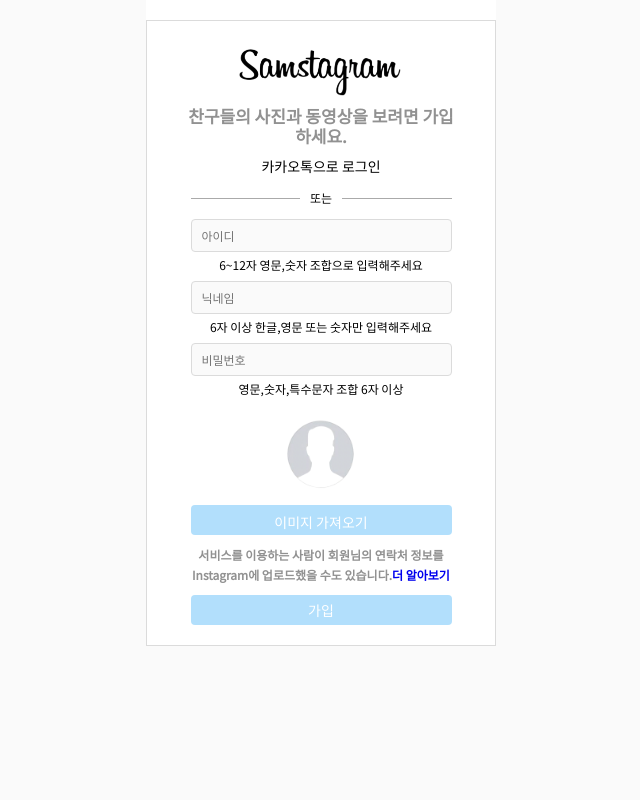
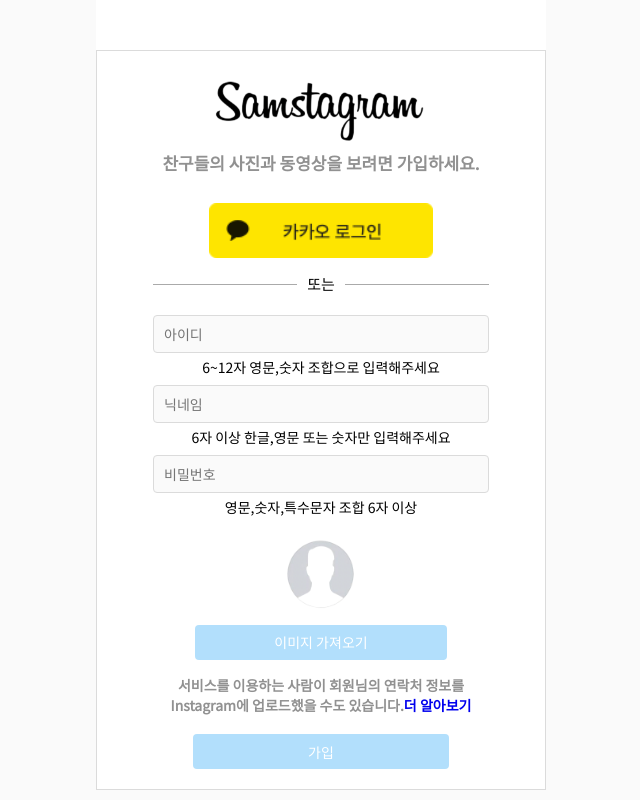
Before and after one commit to Yoonwonsuh/projectweek7, a React (Create React App) app: page /signup in a window 1280 px wide. Shown: the whole page, without its empty margins (319-959 px from the left). Built offline with nearby package versions, Linux system fonts and the light colour scheme.

Commit message:
perf: css, 좋아요

```diff
--- a/src/commponent/HorizontalLine/HorizontalLine.scss
+++ b/src/commponent/HorizontalLine/HorizontalLine.scss
@@ -8,5 +8,5 @@
 .line {
   background: #fff;
   padding: 0 10px;
-  font-size: 12px;
+  font-size: 15px;
 }
--- a/src/commponent/detail/Detail.jsx
+++ b/src/commponent/detail/Detail.jsx
@@ -13,6 +13,7 @@
   getCommentsThunk,
   deleteCommentThunk,
   addCommentsThunk,
+  CommentLikeCntThunk,
 } from "../../redux/modules/commentsSlice";
 import "./Detail.scss";
 import {
@@ -83,8 +84,11 @@
     dispatch(detailLikeThunk(detailPost.postId));
     dispatch(onDetailLikeHandler(detailPost.postId));
   };
-
-  const onLikeCommentClick = () => {};
+  // comment.postId
+  const onLikeCommentClick = (comment) => {
+    console.log(comment);
+    dispatch(CommentLikeCntThunk(comment));
+  };
 
   return (
     <>
@@ -150,17 +154,17 @@
                             </div>
                           </div>
                           <div className="DetailCommentLike">
-                            {detailPost.isLike ? (
+                            {comment.isLike ? (
                               <BsHeartFill
                                 color="red"
                                 onClick={() => {
-                                  onLikeCommentClick();
+                                  onLikeCommentClick(comment);
                                 }}
                               />
                             ) : (
                               <BsHeart
                                 onClick={() => {
-                                  onLikeCommentClick();
+                                  onLikeCommentClick(comment);
                                 }}
                               />
                             )}
--- a/src/commponent/login/LoginForm.scss
+++ b/src/commponent/login/LoginForm.scss
@@ -139,31 +139,15 @@
   }
   input {
     width: 75%;
-    height: 36px;
+    height: 38px;
     background-color: #fafafa;
     border: 1px solid #dbdbdb;
     // margin-bottom: px;
     border-radius: 3px;
-    font-size: 12px;
+    font-size: 14px;
     align-items: center;
     padding-left: 10px;
   }
-  // button {
-  //   border: none;
-  //   background-color: #b2dffc;
-  //   font: inherit;
-  //   color: white;
-  //   vertical-align: baseline;
-  //   margin: 0 40px 6px;
-  //   width: 75%;
-  //   height: 30px;
-  //   border-radius: 4px;
-  //   margin-bottom: 20px;
-  //   cursor: pointer;
-  // &:hover {
-  //   background-color: #2e95f6;
-  // }
-  //   }
 }
 .loginBtn {
   border: none;
@@ -173,7 +157,7 @@
   vertical-align: baseline;
   margin: 0 40px 6px;
   width: 75%;
-  height: 30px;
+  height: 35px;
   border-radius: 4px;
   margin-bottom: 20px;
   cursor: pointer;
@@ -186,7 +170,7 @@
   vertical-align: baseline;
   margin: 0 40px 6px;
   width: 75%;
-  height: 30px;
+  height: 35px;
   border-radius: 4px;
   margin-bottom: 20px;
   cursor: pointer;
@@ -203,7 +187,7 @@
   cursor: pointer;
 }
 .checkpw {
-  font-size: 14px;
+  font-size: 16px;
   color: #385285;
   font-weight: 600;
   margin-bottom: 21px;
@@ -223,7 +207,7 @@
   font-size: 14px;
 
   div {
-    font-size: 14px;
+    font-size: 18px;
     margin-right: 20px;
     // margin: auto;
     &:last-child {
@@ -237,16 +221,18 @@
   display: flex;
   flex-direction: column;
   align-items: center;
+  margin-top: 20px;
 
   p {
-    font-size: 16px;
+    font-size: 18px;
     line-height: 18px;
     text-align: center;
+    margin-bottom: 5px;
   }
   img {
     justify-content: center;
     margin: 10px 0 10px 0;
-    width: 300px;
+    width: 400px;
   }
 }
 
@@ -292,31 +278,15 @@
   }
   input {
     width: 75%;
-    height: 36px;
+    height: 38px;
     background-color: #fafafa;
     border: 1px solid #dbdbdb;
     // margin-bottom: px;
     border-radius: 3px;
-    font-size: 12px;
+    font-size: 14px;
     align-items: center;
     padding-left: 10px;
   }
-  // button {
-  //   border: none;
-  //   background-color: #b2dffc;
-  //   font: inherit;
-  //   color: white;
-  //   vertical-align: baseline;
-  //   margin: 0 40px 6px;
-  //   width: 75%;
-  //   height: 30px;
-  //   border-radius: 4px;
-  //   margin-bottom: 20px;
-  //   cursor: pointer;
-  //   &:hover {
-  //     background-color: #2e95f6;
-  //   }
-  // }
 }
 .S-loginsmallDiv {
   display: flex;
@@ -329,7 +299,7 @@
   cursor: pointer;
 }
 .S-checkpw {
-  font-size: 14px;
+  font-size: 16px;
   color: #385285;
   font-weight: 600;
   margin-bottom: 21px;
@@ -340,7 +310,7 @@
   border: 1px solid #dbdbdb;
   border-radius: 1px;
   margin: 0 0 10px;
-  padding: 20px 0;
+  padding: 22px 0;
   justify-content: center;
   align-items: center;
   display: flex;
@@ -349,7 +319,7 @@
   font-size: 14px;
 
   div {
-    font-size: 14px;
+    font-size: 18px;
     margin-right: 20px;
     // margin: auto;
     &:last-child {
@@ -363,15 +333,17 @@
   display: flex;
   flex-direction: column;
   align-items: center;
+  margin-top: 20px;
 
   p {
-    font-size: 16px;
+    font-size: 18px;
     line-height: 18px;
     text-align: center;
+    margin-bottom: 5px;
   }
   img {
     justify-content: center;
     margin: 10px 0 10px 0;
-    width: 300px;
+    width: 400px;
   }
 }
--- a/src/commponent/signupform/SignupForm.jsx
+++ b/src/commponent/signupform/SignupForm.jsx
@@ -4,7 +4,7 @@
 import { useNavigate } from "react-router-dom";
 import "./SignupForm.scss";
 import logo from "../../img/logo.png";
-import appimg from "../../img/appimg.png";
+import kakao_login from "../../img/kakao_login.png";
 import profileimg from "../../img/profileimg.png";
 import HorizontalLine from "../HorizontalLine/HorizontalLine";
 import { signupDB } from "../../redux/modules/memberSlice";
@@ -24,7 +24,10 @@
   const [memIdCheck, setMemIdCheck] = useState(false);
   const [nickCheck, setNickCheck] = useState(false);
   const [passCheck, setPassChekc] = useState(false);
+  // 이미지 파일
   const [files, setFiles] = useState("");
+  //가입 버튼 활성화
+  const [btnState, setBtnState] = useState(false);
 
   // password 특수문자, 숫자, 영어 검사를 위한 정규식표현.
   const specialLetter = newMember.password.search(
@@ -89,6 +92,16 @@
   const onChangeHandler = (e) => {
     const { name, value } = e.target;
     setNewMember({ ...newMember, [name]: value });
+
+    if (
+      newMember.memberId &&
+      newMember.nickname &&
+      newMember.password.length > 4
+    ) {
+      setBtnState(true);
+    } else {
+      setBtnState(false);
+    }
   };
 
   // 선택된 파일 읽기
@@ -134,7 +147,7 @@
           <div>
             <img src={logo} />
             <p>찬구들의 사진과 동영상을 보려면 가입하세요.</p>
-            <div> 카카오톡으로 로그인 </div>
+            <img src={kakao_login} className="S-kakao" />
           </div>
           <HorizontalLine text={"또는"} />
           <div className="signupInput">
@@ -208,13 +221,17 @@
               />
             </div>
             <p className="signupInfor">
-              서비스를 이용하는 사람이 회원님의 연락처 정보를 Instagram에
-              업로드했을 수도 있습니다.
+              서비스를 이용하는 사람이 회원님의 연락처 정보를
+              <br /> Instagram에 업로드했을 수도 있습니다.
               <a href="https://www.facebook.com/help/instagram/261704639352628">
                 더 알아보기
               </a>
             </p>
-            <button className="signinBtn" type="sumbit">
+            <button
+              className="signinBtn"
+              type="sumbit"
+              disabled={btnState ? false : true}
+            >
               가입
             </button>
           </div>
--- a/src/commponent/signupform/SignupForm.scss
+++ b/src/commponent/signupform/SignupForm.scss
@@ -3,11 +3,11 @@
   height: 100vh;
 }
 .siginupContainer {
-  max-width: 350px;
+  max-width: 450px;
   margin: 0px auto;
   display: flex;
   background-color: white;
-  padding-top: 20px;
+  padding-top: 50px;
   flex-direction: column;
   align-items: center;
 }
@@ -24,12 +24,14 @@
       display: flex;
       flex-direction: column;
       align-items: center;
+      margin-bottom: 10px;
     }
     // 카카오톡으로 로그인하기
     &:last-child {
       font-size: 14px;
       // cursor: pointer;
       margin-bottom: 10px;
+      margin-top: 10px;
     }
     //로고
     img {
@@ -42,7 +44,7 @@
       font-size: 17px;
       font-weight: 600;
       line-height: 20px;
-      margin: 0 40px 10px;
+      margin: 0 40px 30px;
       text-align: center;
     }
   }
@@ -54,27 +56,27 @@
   }
   .inforBox {
     width: 75%;
-    height: 33px;
+    height: 38px;
     background-color: #fafafa;
     border: 1px solid #dbdbdb;
     margin-bottom: 10px;
     border-radius: 4px;
     padding-left: 10px;
-    font-size: 12px;
+    font-size: 14px;
   }
   .signupAlert {
-    font-size: 12px;
+    font-size: 14px;
     margin-bottom: 8px;
     margin-top: -6px;
   }
   .signupAlertRed {
-    font-size: 12px;
+    font-size: 14px;
     margin-bottom: 8px;
     margin-top: -6px;
     color: red;
   }
   .signupAlertGreen {
-    font-size: 12px;
+    font-size: 14px;
     margin-bottom: 8px;
     margin-top: -6px;
     color: green;
@@ -104,8 +106,8 @@
     font: inherit;
     color: white;
     vertical-align: middle;
-    width: 100%;
-    height: 30px;
+    width: 75%;
+    height: 35px;
     border-radius: 4px;
     font-size: 14px;
     padding-top: 7px;
@@ -123,22 +125,22 @@
     border: 0;
   }
   .signupInfor {
-    font-size: 12px;
-    margin-top: -10px;
+    font-size: 14px;
+    margin-bottom: 19px;
   }
   .signinBtn {
     border: none;
-    background-color: #b2dffc;
+    background-color: #0095f6;
     font: inherit;
     color: white;
     vertical-align: baseline;
-    width: 75%;
-    height: 30px;
+    width: 57%;
+    height: 35px;
     border-radius: 4px;
     margin-bottom: 10px;
     cursor: pointer;
-    &:hover {
-      background-color: #2e95f6;
-    }
+  }
+  .signinBtn:disabled {
+    background-color: #b2dffc;
   }
 }
--- a/src/redux/modules/commentsSlice.js
+++ b/src/redux/modules/commentsSlice.js
@@ -52,16 +52,22 @@
     }
   }
 );
-// // 댓글 좋아요 /posts/{postId}/comments/{commentId}/like
-// export const CommentLikeCntThunk = createAsyncThunk (
-//   "CommentLikeCntThunk",async{payload,thunkAPI}=>{
-//     try {
-//       const response = await instance.post(`posts/${payload.postId}/comments/${payload.commentId}/like`);
-
-//     }
-//   }
-
-// )
+// 댓글 좋아요 /posts/{postId}/comments/{commentId}/like
+export const CommentLikeCntThunk = createAsyncThunk(
+  "CommentLikeCntThunk",
+  async (payload, thunkAPI) => {
+    console.log("please", payload);
+    try {
+      const response = await instance.post(
+        `posts/${payload.postId}/comments/${payload.commentId}/like`
+      );
+      // return console.log(response);
+      return thunkAPI.fulfillWithValue(response.data.data);
+    } catch (e) {
+      return thunkAPI.rejectWithValue(e);
+    }
+  }
+);
 
 const initialState = {
   comments: [],
@@ -97,6 +103,19 @@
       state.error = action.payload;
     },
     [deleteCommentThunk.pending]: () => {},
+
+    [CommentLikeCntThunk.fulfilled]: (state, action) => {
+      state.comments.map((post) => {
+        if (post.commentId == action.payload.commentId) {
+          return (
+            (post.isLike = action.payload.isLike),
+            (post.commentLikeCnt = action.payload.commentLikeCnt)
+          );
+        } else {
+          return post;
+        }
+      });
+    },
   },
 });
 
```
Also changed, not shown: src/commponent/mainPost/MainPostForm.jsx (+4 -5 lines).
